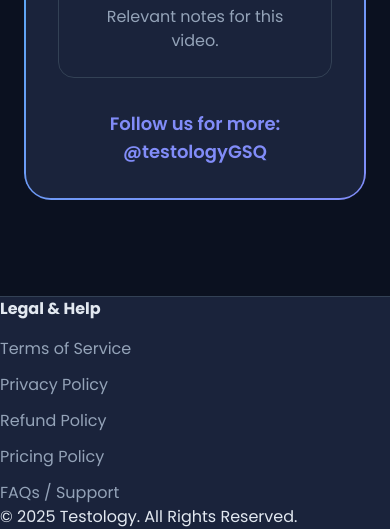
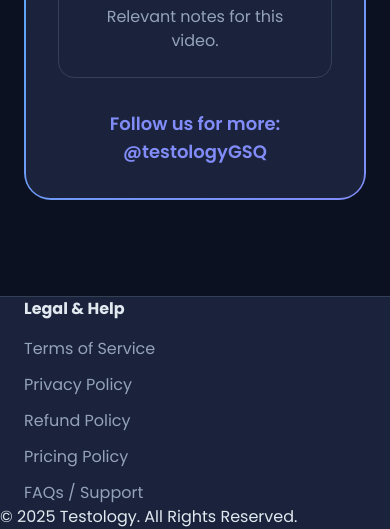
Before and after one commit to testology700-del/testology-frontend, a plain HTML site: page index.html in a window 390 px wide. Shown: the part 4377-4906 px from the top of the page. Drawn offline with nearby package versions, Linux system fonts and the light colour scheme; no server answers.

Commit message:
Update index.html

```diff
--- a/index.html
+++ b/index.html
@@ -683,15 +683,13 @@ main {
     </button>
 
     <footer class="bg-secondary border-t border-custom relative z-10">
-       <div>
+       <div class="pl-6 md:pl-0">
     <h4 class="font-bold text-primary mb-4 text-base">Legal & Help</h4>
     <ul class="space-y-3">
         <li><a href="terms.html" class="text-secondary hover:text-indigo-500 transition">Terms of Service</a></li>
         <li><a href="privacy.html" class="text-secondary hover:text-indigo-500 transition">Privacy Policy</a></li>
         <li><a href="refund.html" class="text-secondary hover:text-indigo-500 transition">Refund Policy</a></li>
-
         <li><a href="pricing.html" class="text-secondary hover:text-indigo-500 transition">Pricing Policy</a></li>
-
         <li><a href="#" class="text-secondary hover:text-indigo-500 transition">FAQs / Support</a></li>
     </ul>
 </div>
```
